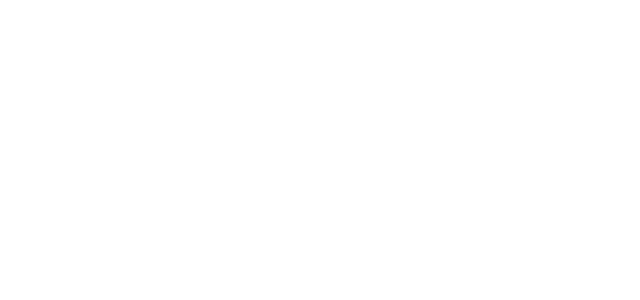
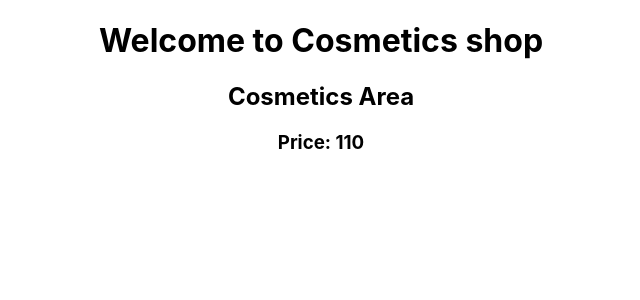
Before and after one commit to khaled39ab/Learn-React-data-storage-and-handler, a React (Create React App) app: page / in a window 1280 px wide. Shown: the top 300 px of the page, without its empty margins (319-959 px from the left). Built offline with nearby package versions, Linux system fonts and the light colour scheme.

Commit message:
learning import path

```diff
--- a/src/App.js
+++ b/src/App.js
@@ -1,10 +1,13 @@
 import logo from './logo.svg';
 import './App.css';
+import Cosmetics from './component/Cosmetics/Cosmetics';
+
 
 function App() {
   return (
     <div className="App">
-
+      <h1>Welcome to Cosmetics shop</h1>
+      <Cosmetics></Cosmetics>
     </div>
   );
 }
--- /dev/null
+++ b/src/component/Cosmetics/Cosmetics.js
@@ -0,0 +1,13 @@
+import React from 'react';
+import Shoes from './Shoes/Shoes';
+
+const Cosmetics = () => {
+    return (
+        <div>
+            <h2>Cosmetics Area</h2>
+            <Shoes></Shoes>
+        </div>
+    );
+};
+
+export default Cosmetics;
--- /dev/null
+++ b/src/component/Cosmetics/Shoes/Shoes.js
@@ -0,0 +1,15 @@
+import React from 'react';
+import add from '../../utilities/calculate';
+
+const Shoes = () => {
+    const first = 45;
+    const second = 65;
+    const result = add(first, second)
+    return (
+        <div>
+            <h3>Price: {result}</h3>
+        </div>
+    );
+};
+
+export default Shoes;
--- /dev/null
+++ b/src/component/utilities/calculate.js
@@ -0,0 +1,5 @@
+const add = (first, second) =>{
+    return first + second;
+}
+
+export default add;
```
